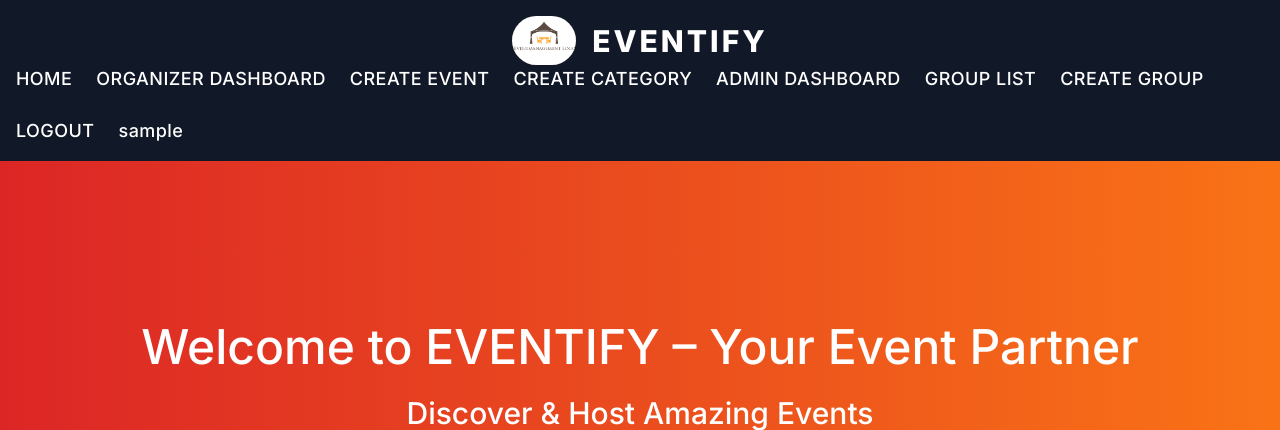
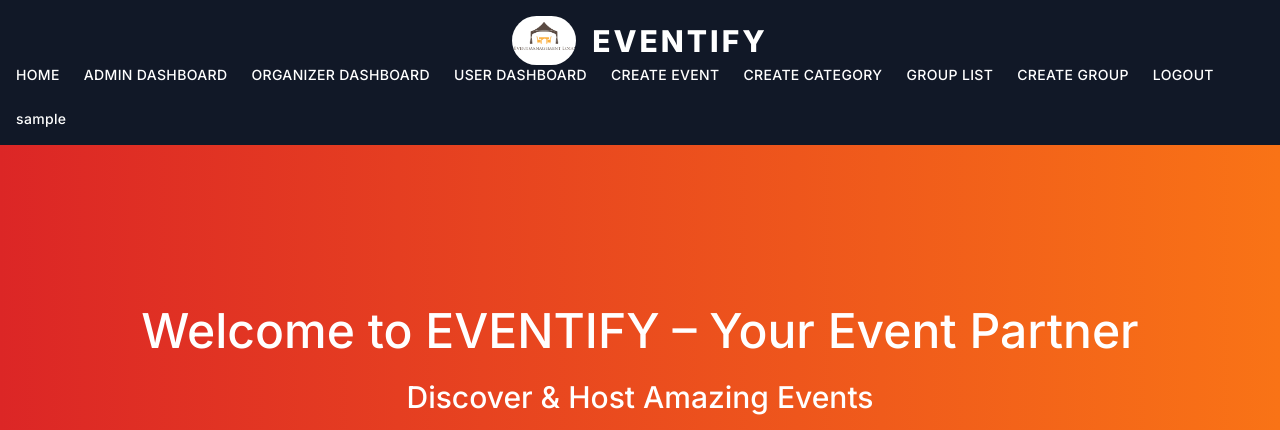
Before and after one commit to mashukabashar/Event-Management-System, a Django app: page / in a window 1280 px wide. Shown: the top 430 px of the page. Run offline with Django 5.2, Linux system fonts and the light colour scheme; the visitor is signed in with stand-in values (Sample User, id 1); data that the repository does not hold is empty; some libraries are stand-ins or nearby versions.

Commit message:
user-secured

```diff
--- a/core/templates/logged_nav.html
+++ b/core/templates/logged_nav.html
@@ -1,10 +1,11 @@
 <div>
-    <ul class="flex flex-wrap items-center gap-6 text-lg">
+    <ul class="flex flex-wrap items-center gap-6 text-sm">
       <a href="{% url 'home' %}" class="hover:text-orange-400 cursor-pointer font-medium tracking-wide text-white">HOME</a>
+      <a href="{% url 'admin_dashboard' %}" class="hover:text-orange-400  cursor-pointer font-medium tracking-wide text-white">ADMIN DASHBOARD</a>
       <a href="{% url 'dashboard' %}" class="hover:text-orange-400 cursor-pointer font-medium tracking-wide text-white">ORGANIZER DASHBOARD</a>
+      <a href="{% url 'user_dashboard' %}" class="hover:text-orange-400 cursor-pointer font-medium tracking-wide text-white">USER DASHBOARD</a>
       <a href="{% url 'create-event' %}" class="hover:text-orange-400  cursor-pointer font-medium tracking-wide text-white">CREATE EVENT</a>
       <a href="{% url 'create-category' %}" class="hover:text-orange-400  cursor-pointer font-medium tracking-wide text-white">CREATE CATEGORY</a>
-      <a href="{% url 'admin_dashboard' %}" class="hover:text-orange-400  cursor-pointer font-medium tracking-wide text-white">ADMIN DASHBOARD</a>
       <a href="{% url 'group-list' %}" class="hover:text-orange-400  cursor-pointer font-medium tracking-wide text-white">GROUP LIST</a>
       <a href="{% url 'create-group' %}" class="hover:text-orange-400  cursor-pointer font-medium tracking-wide text-white">CREATE GROUP</a>
 
--- a/events/views.py
+++ b/events/views.py
@@ -10,7 +10,6 @@ from django.contrib.auth.models import User
 from django.contrib.auth.decorators import user_passes_test, login_required, permission_required
 
 @login_required
-@permission_required("events.view_category", login_url='no-permission')
 def home(request):
     events=Event.objects.select_related("category").prefetch_related("participants").all().annotate(total=Count('participants'))
 
--- a/users/urls.py
+++ b/users/urls.py
@@ -1,5 +1,5 @@
 from django.urls import path
-from users.views import sign_up, sign_in, sign_out, activate_user, admin_dashboard, assign_role, create_group, group_list
+from users.views import sign_up, sign_in, sign_out, activate_user, admin_dashboard, assign_role, create_group, group_list, user_dashboard
 
 urlpatterns = [
     path('sign-up/', sign_up, name="sign-up"),
@@ -9,7 +9,8 @@ urlpatterns = [
     path('admin/dashboard/', admin_dashboard, name='admin_dashboard'),
     path('admin/<int:user_id>/assign-role/', assign_role, name='assign-role'),
     path('admin/create-group/', create_group, name='create-group'),
-    path('admin/group-list/', group_list, name='group-list')
+    path('admin/group-list/', group_list, name='group-list'),
+    path('user/dashboard/', user_dashboard, name='user_dashboard')
 ]
 
 
```
Also changed, not shown: users/templates/user/user.html (+5 -10 lines), users/views.py (+7 -0 lines).
